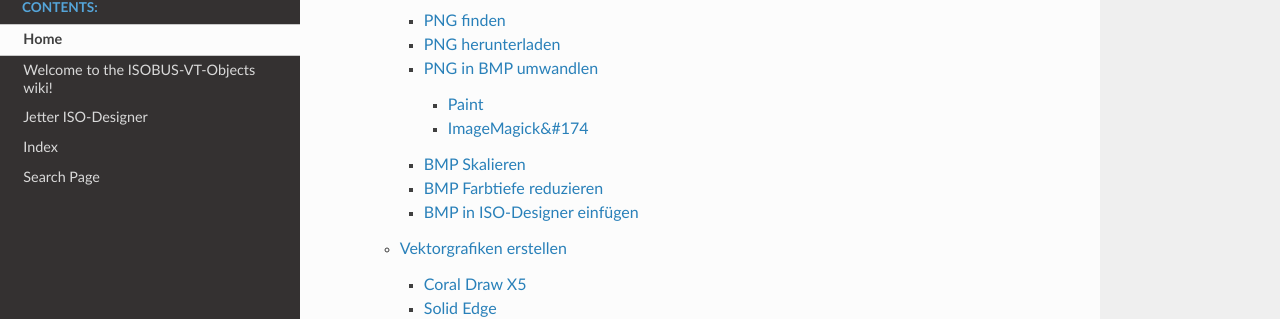
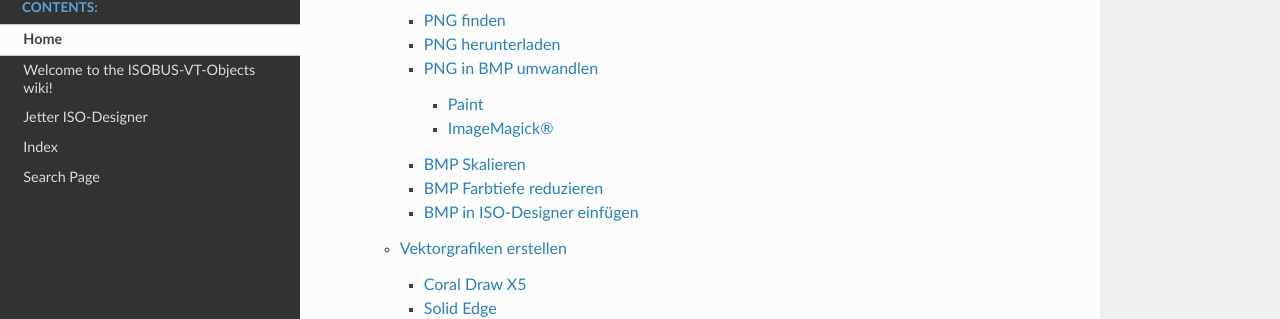
Before and after one commit to Meisterschulen-am-Ostbahnhof-Munchen/ISOBUS-VT-Objects-docs, a Sphinx documentation site: the page built from docs/index.md, in a window 1280 px wide and 900 px high, scrolled down 4597 px. Shown: the part 139-458 px from the top of the window. Built offline with Sphinx 7.4.7 and the Read the Docs theme 2.0.0, drawn with Linux system fonts in a browser that asks for light colours.

Commit message:
Update Bitmaps_einfuegen.md

```diff
--- a/docs/Bitmaps_einfuegen.md
+++ b/docs/Bitmaps_einfuegen.md
@@ -32,7 +32,7 @@ mit Microsoft Paint das in jedem Windows enthlaten ist geht das umwandeln PNG in
 will man jedoch viele Dateien wandeln, so ist der Aufwand nicht unerheblich.
 
 
-### ImageMagick&#174
+### ImageMagick®
 
 
 
```
